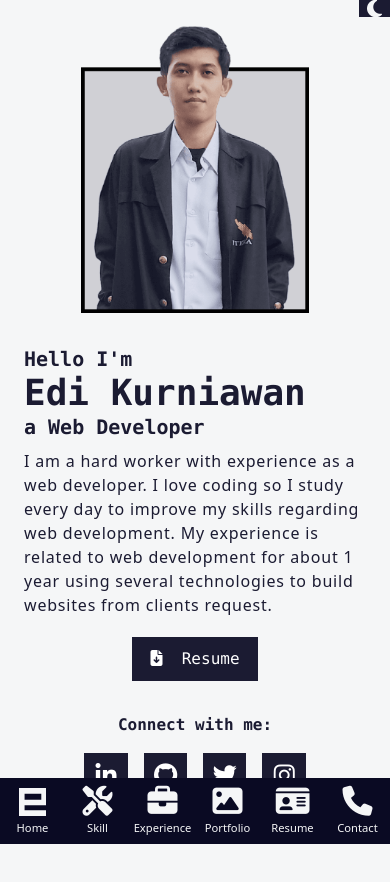
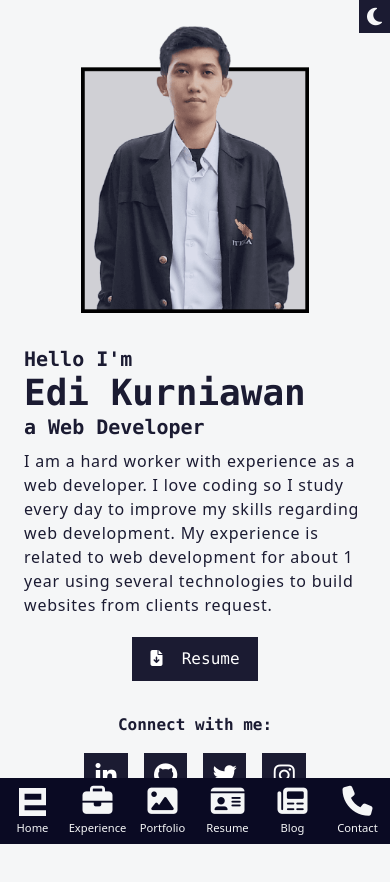
Before and after one commit to edikurniawan-dev/edikurniawan.dev, a React (Create React App) app: page / in a window 390 px wide. Shown: the top 882 px of the page. Built offline with nearby package versions, Linux system fonts and the light colour scheme.

Commit message:
[add] footer and [update] navbar

```diff
--- /dev/null
+++ b/src/components/Footer.jsx
@@ -0,0 +1,24 @@
+import React from 'react';
+
+const ExperienceCard = (props) => {
+    return (
+        <div className="flex items-center justify-center py-3 bg-black text-light">
+            Created with &nbsp;
+            <span>
+                <i className="fa-solid fa-heart"></i>
+            </span>
+            &nbsp; and Inspired by &nbsp;
+            <a
+                href="https://www.freecodecamp.org/"
+                className="hover:underline"
+                target="_blank"
+                rel="noreferrer">
+                freeCodeCamp
+                <span>
+                    <i className="fa-brands fa-free-code-camp"></i>
+                </span>
+            </a>
+        </div>
+    );
+};
+export default ExperienceCard;
--- a/src/components/Navbar.jsx
+++ b/src/components/Navbar.jsx
@@ -6,8 +6,8 @@ const Navbar = () => {
     const [colorTheme, setTheme] = useDarkMode();
 
     return (
-        <header className="md:container mx-auto md:px-8 lg:px-12 xl:px-16 xl:space-x-16">
-            <nav className="hidden md:flex py-4">
+        <header className="mx-auto md:container md:px-8 lg:px-12 xl:px-16 xl:space-x-16">
+            <nav className="hidden py-4 md:flex">
                 <div className="hidden md:block">
                     <NavLink exact to="/">
                         <svg
@@ -24,12 +24,7 @@ const Navbar = () => {
                         </svg>
                     </NavLink>
                 </div>
-                <ul className="w-full flex items-end md:items-center justify-around md:justify-end space-x-0 md:space-x-5 lg:space-x-10 font-mono text-xs md:text-lg text-light">
-                    <li>
-                        <NavLink className="block" to="/skill">
-                            Skill
-                        </NavLink>
-                    </li>
+                <ul className="flex items-end justify-around w-full space-x-0 font-mono text-xs md:items-center md:justify-end md:space-x-5 lg:space-x-10 md:text-lg text-light">
                     <li>
                         <NavLink className="block" to="/experience">
                             Experience
@@ -46,12 +41,17 @@ const Navbar = () => {
                         </NavLink>
                     </li>
                     <li>
+                        <NavLink className="block" to="/blog">
+                            Blog
+                        </NavLink>
+                    </li>
+                    <li>
                         <NavLink className="block" to="/contact">
                             Contact
                         </NavLink>
                     </li>
                     <li
-                        className="hidden md:flex flex-col items-center"
+                        className="flex-col items-center hidden md:flex"
                         onClick={() => setTheme(colorTheme)}>
                         <button
                             className={
@@ -59,7 +59,7 @@ const Navbar = () => {
                                     ? 'bg-light border-2 border-light py-2 md:py-0'
                                     : 'bg-dark border-2 border-light py-2 md:py-0'
                             }>
-                            <div className="py-1 px-3 flex items-center justify-center space-x-2">
+                            <div className="flex items-center justify-center px-3 py-1 space-x-2">
                                 <i
                                     className={
                                         colorTheme === 'light'
@@ -81,7 +81,7 @@ const Navbar = () => {
             </nav>
 
             {/* grid navbar for phone*/}
-            <div className="grid md:hidden grid-cols-6 text-light pt-2 pb-1">
+            <div className="grid grid-cols-6 pt-2 pb-1 md:hidden text-light">
                 <NavLink
                     className="flex flex-col items-center justify-end md:hidden"
                     exact
@@ -100,41 +100,38 @@ const Navbar = () => {
                     </svg>
                     <span className="text-xxs">Home</span>
                 </NavLink>
-
                 <NavLink
-                    className="flex flex-col items-center justify-end md:hidden text-3xl"
-                    to="/skill">
-                    <i className="fas fa-tools"></i>
-                    <span className="text-xxs">Skill</span>
-                </NavLink>
-                <NavLink
-                    className="flex flex-col items-center justify-end md:hidden text-3xl"
+                    className="flex flex-col items-center justify-end text-3xl md:hidden"
                     to="/experience">
                     <i className="fas fa-briefcase"></i>
                     <span className="text-xxs">Experience</span>
                 </NavLink>
                 <NavLink
-                    className="flex flex-col items-center justify-end md:hidden text-3xl"
+                    className="flex flex-col items-center justify-end text-3xl md:hidden"
                     to="/portfolio">
                     <i className="fas fa-image"></i>
                     <span className="text-xxs">Portfolio</span>
                 </NavLink>
-
                 <NavLink
-                    className="flex flex-col items-center justify-end md:hidden text-3xl"
+                    className="flex flex-col items-center justify-end text-3xl md:hidden"
                     to="/resume">
                     <i className="fas fa-id-card"></i>
                     <span className="text-xxs">Resume</span>
                 </NavLink>
-
                 <NavLink
-                    className="flex flex-col items-center justify-end md:hidden text-3xl"
+                    className="flex flex-col items-center justify-end text-3xl md:hidden"
+                    to="/blog">
+                    <i className="fa-solid fa-newspaper"></i>
+                    <span className="text-xxs">Blog</span>
+                </NavLink>
+                <NavLink
+                    className="flex flex-col items-center justify-end text-3xl md:hidden"
                     to="/contact">
                     <i className="fas fa-phone"></i>
                     <span className="text-xxs">Contact</span>
                 </NavLink>
             </div>
-            <div className="fixed md:hidden top-0 right-0">
+            <div className="fixed top-0 right-0 md:hidden">
                 <div
                     className="flex flex-col items-center"
                     onClick={() => setTheme(colorTheme)}>
@@ -142,7 +139,7 @@ const Navbar = () => {
                         className={
                             colorTheme === 'light' ? 'bg-light' : 'bg-dark'
                         }>
-                        <div className="p-2 flex items- center justify-center">
+                        <div className="flex justify-center px-2 py-4 items- center">
                             <i
                                 className={
                                     colorTheme === 'light'
```
